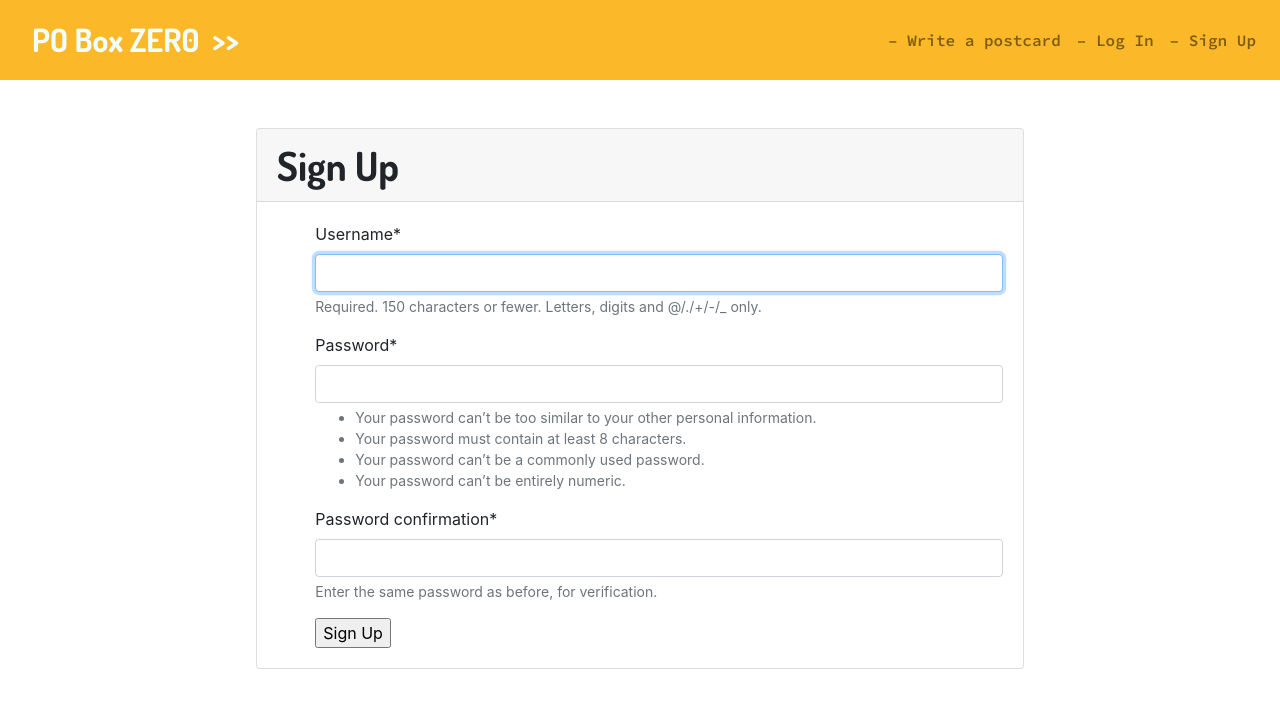
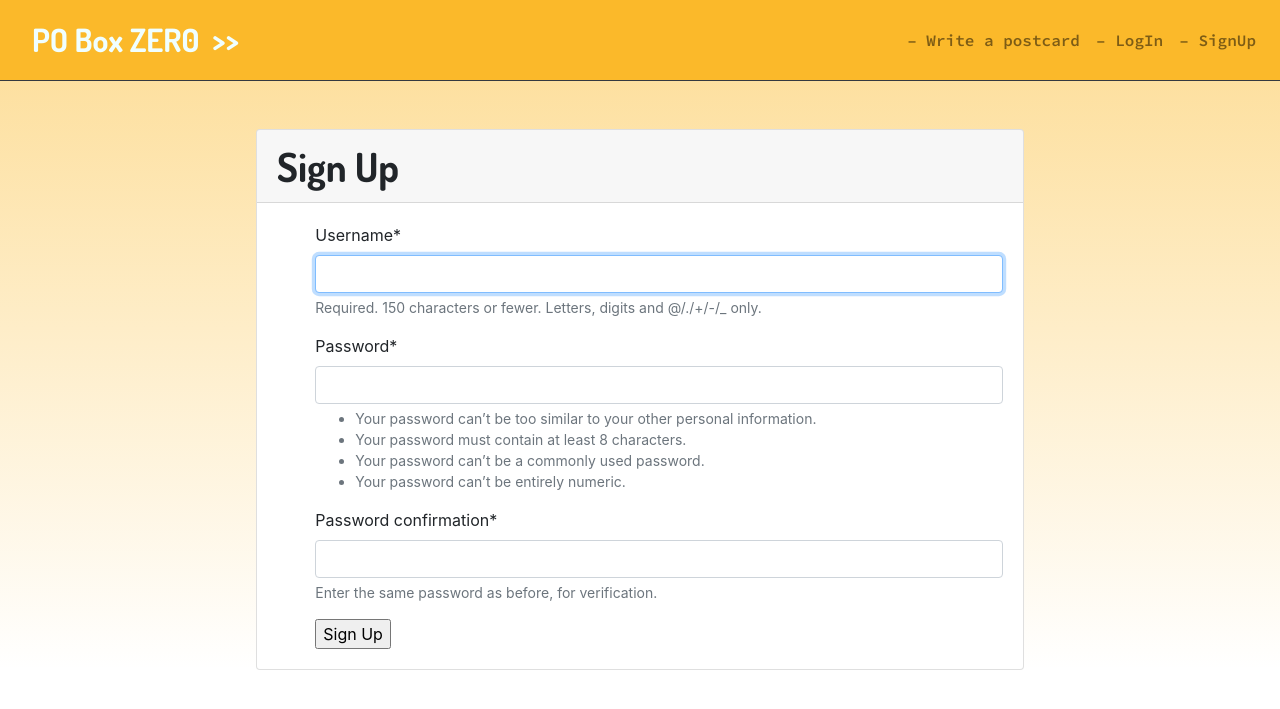
Before and after one commit to amarukot/postcards-from-strangers, a Django app: page /accounts/signup in a window 1280 px wide. Shown: the top 709 px of the page. Run offline with Django 3.2, Linux system fonts and the light colour scheme; some libraries are stand-ins or nearby versions; some web fonts are replaced.

Commit message:
clean up and font size tweaks

```diff
--- a/pobox_zero/static/css/style.css
+++ b/pobox_zero/static/css/style.css
@@ -63,29 +63,20 @@
   object-fit: contain;
 }
 
-/* .postcard-img {
-  max-width: 500px;
-  border: black;
-} */
-
 .custom-card-img {
   width: 100%;
   object-fit: fill;
   background-color: #e7e0c5;
 }
 
-.inner-img {
-  width: 100%;
-}
-
 .custom-carousel-caption {
   position: absolute;
-  top: 50px;
-  left: 100px;
+  top: 5vh;
+  left: 5vw;
 }
 
 .custom-caption {
-  font-size: 300%;
+  font-size: 6vw;
   color: white;
   text-shadow: 2px 4px 10px black;
 }
--- a/pobox_zero/templates/pobox_zero/base.html
+++ b/pobox_zero/templates/pobox_zero/base.html
@@ -18,7 +18,12 @@
     />
   </head>
   <body>
-    <nav class="navbar sticky-top navbar-expand-md custom-navbar navbar-light">
+    <main
+      style="background-image: linear-gradient(to top, rgba(251,185,40,0), rgba(251,185,40,.5));"
+    >
+      <nav
+        class="navbar sticky-top navbar-expand-md custom-navbar navbar-light border-bottom border-dark"
+      >
         <a class="nav-link custom-brand mb-0" href="/">PO Box ZER0 &nbsp;>> </a>
         <!-- responsive toggle to hamburger icon -->
         <button
@@ -43,18 +48,23 @@
             <a class="nav-item nav-link" href="{% url 'postcard_create' %}">
               – Write a postcard
             </a>
-          <a class="nav-item nav-link " href="{% url 'logout' %}">– Log Out</a>
+            <a class="nav-item nav-link " href="{% url 'logout' %}">– LogOut</a>
             {% else %}
             <a class="nav-item nav-link " href="{% url 'postcard_create' %}">
               – Write a postcard
             </a>
-          <a class="nav-item nav-link " href="{% url 'login' %}"> – Log In </a>
-          <a class="nav-item nav-link " href="{% url 'signup' %}"> – Sign Up</a>
+            <a class="nav-item nav-link " href="{% url 'login' %}">
+              – LogIn
+            </a>
+            <a class="nav-item nav-link " href="{% url 'signup' %}">
+              – SignUp</a
+            >
             {% endif %}
           </div>
         </div>
       </nav>
 
       {% block content %} {% endblock %}
+    </main>
   </body>
 </html>
--- a/pobox_zero/templates/pobox_zero/postcard_detail.html
+++ b/pobox_zero/templates/pobox_zero/postcard_detail.html
@@ -1,6 +1,6 @@
 {% extends 'pobox_zero/base.html' %} {% block content %}
 
-<div class="card ml-5 mt-5 custom-postcard-main shadow">
+<div class="card mt-5 mx-auto custom-postcard-main shadow">
   <div class="row no-gutters ">
     <div class="col-md-8">
       <img
```
Also changed, not shown: README.md. Lines whose indentation alone changed are shown as unchanged.
